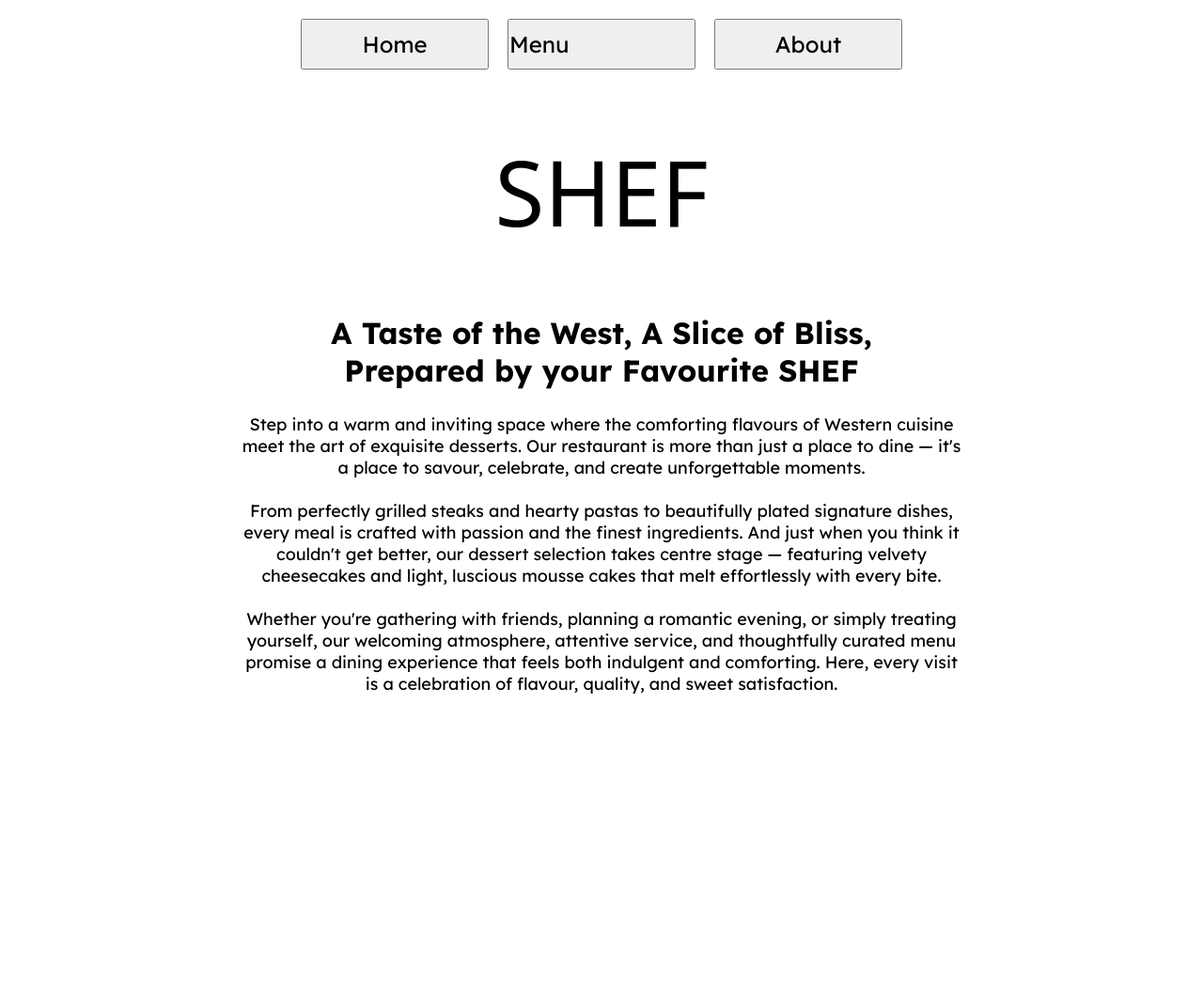
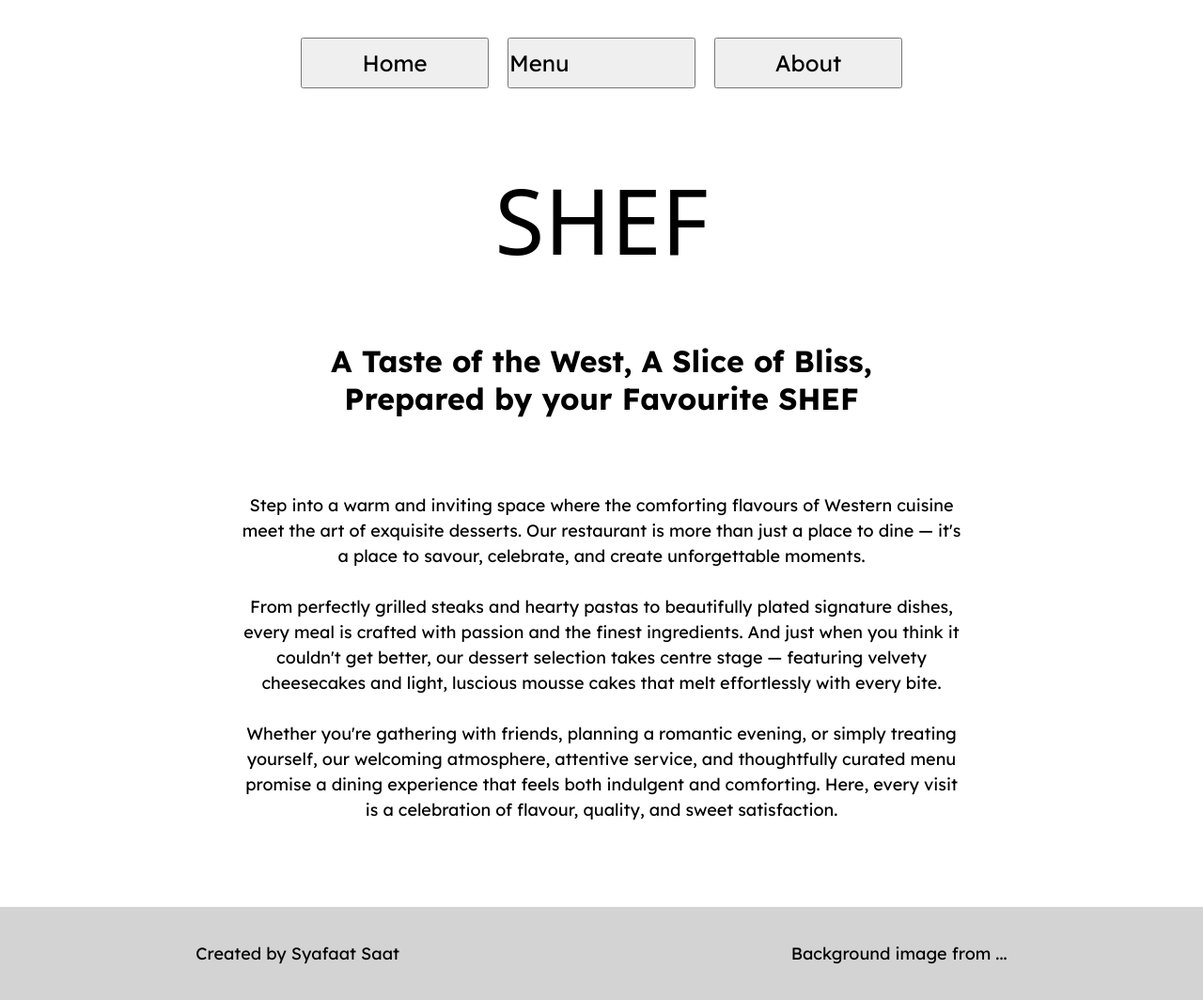
Before and after one commit to syafaatsaat/restaurant-page, a website built with webpack: page src/template.html in a window 1280 px wide. Shown: the whole page at 94% size. Before the commit the page ends 800 px from the top, so only its background shows below. Built offline with nearby package versions, Linux system fonts and the light colour scheme; a web font is replaced by a local one.

Commit message:
Add footer and adjust styling to nav and homepage

```diff
--- a/src/homepage.js
+++ b/src/homepage.js
@@ -28,6 +28,7 @@ function generateHomeContent() {
     contentDiv.append(logoH1);
 
     const headlineH2 = document.createElement("h2");
+    headlineH2.setAttribute("id", "headline");
     const headlineText = `
         A Taste of the West, A Slice of Bliss, ^Prepared by your Favourite
     `;
--- a/src/styles.css
+++ b/src/styles.css
@@ -5,9 +5,13 @@ body {
     font-style: normal;
     font-size: 18px;
     width: 100vw;
+    height: 100vh;
     max-width: 100%;
     margin: 0;
     padding: 0;
+    display: flex;
+    flex-direction: column;
+    justify-content: space-between;
 }
 
 button {
@@ -27,12 +31,20 @@ h2 {
     font-size: 32px;
 }
 
+footer {
+    width: 100%;
+    background-color: lightgray;
+    padding: 20px 0;
+    display: flex;
+    justify-content: space-around;
+}
+
 #nav {
     display: flex;
     justify-content: center;
     align-items: center;
     gap: 20px;
-    margin: 20px 0;
+    margin-top: 40px;
 }
 
 #logo {
@@ -46,6 +58,16 @@ h2 {
     width: min(768px, 80%);
     margin: 10px auto;
     text-align: center;
+    margin-bottom: 50px;
+}
+
+#headline {
+    margin-bottom: 80px;
+}
+
+#description {
+    margin: 40px 0;
+    line-height: 1.5;
 }
 
 #menu {
--- a/src/template.html
+++ b/src/template.html
@@ -3,7 +3,7 @@
 <head>
     <meta charset="UTF-8">
     <meta name="viewport" content="width=device-width, initial-scale=1.0">
-    <title>Document</title>
+    <title>SHEF</title>
 
     <link rel="preconnect" href="https://fonts.googleapis.com">
     <link rel="preconnect" href="https://fonts.gstatic.com" crossorigin>
@@ -19,5 +19,9 @@
     </header>
     <div id="content">
     </div>
+    <footer>
+        <p>Created by Syafaat Saat</p>
+        <p>Background image from ...</p>
+    </footer>
 </body>
 </html>
```
